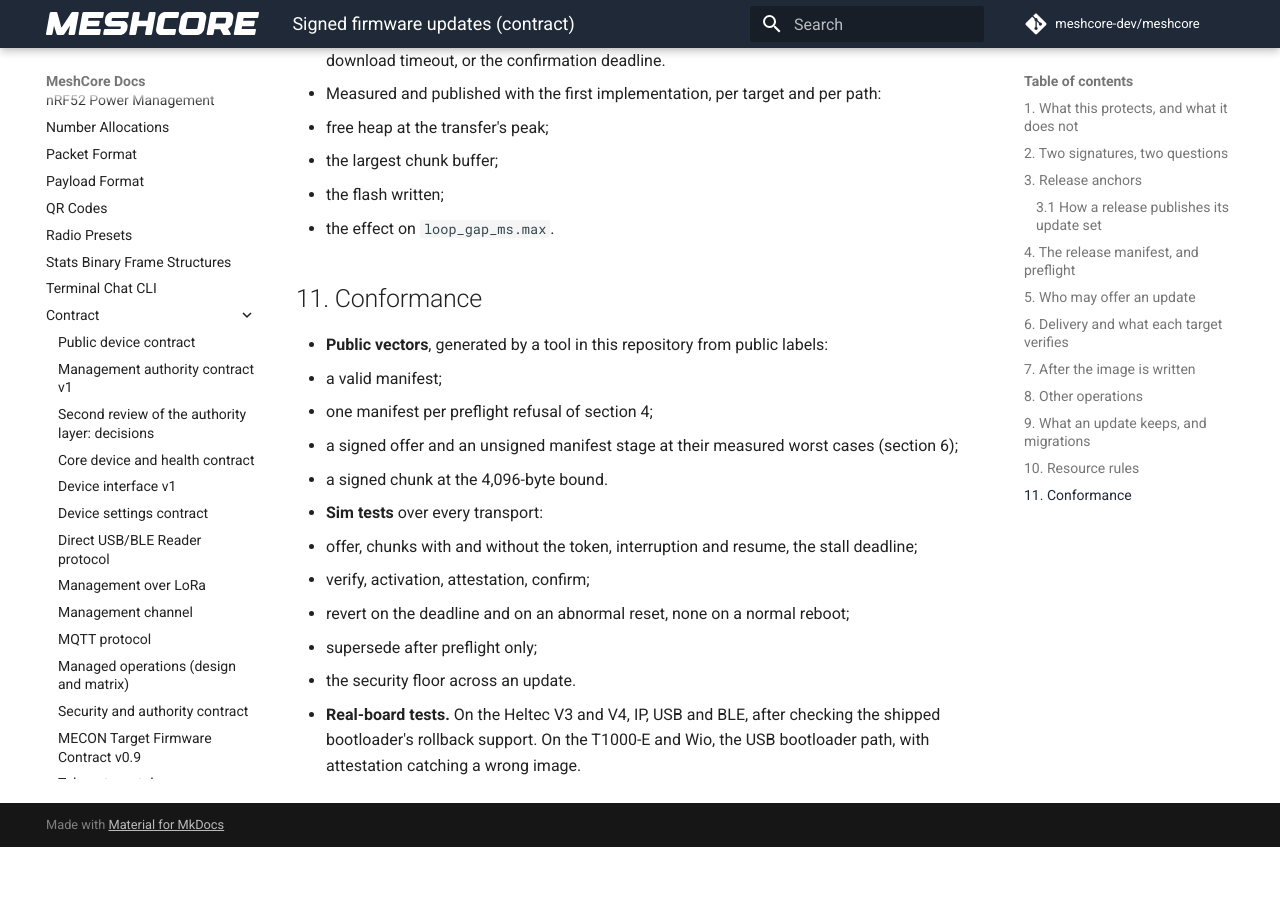
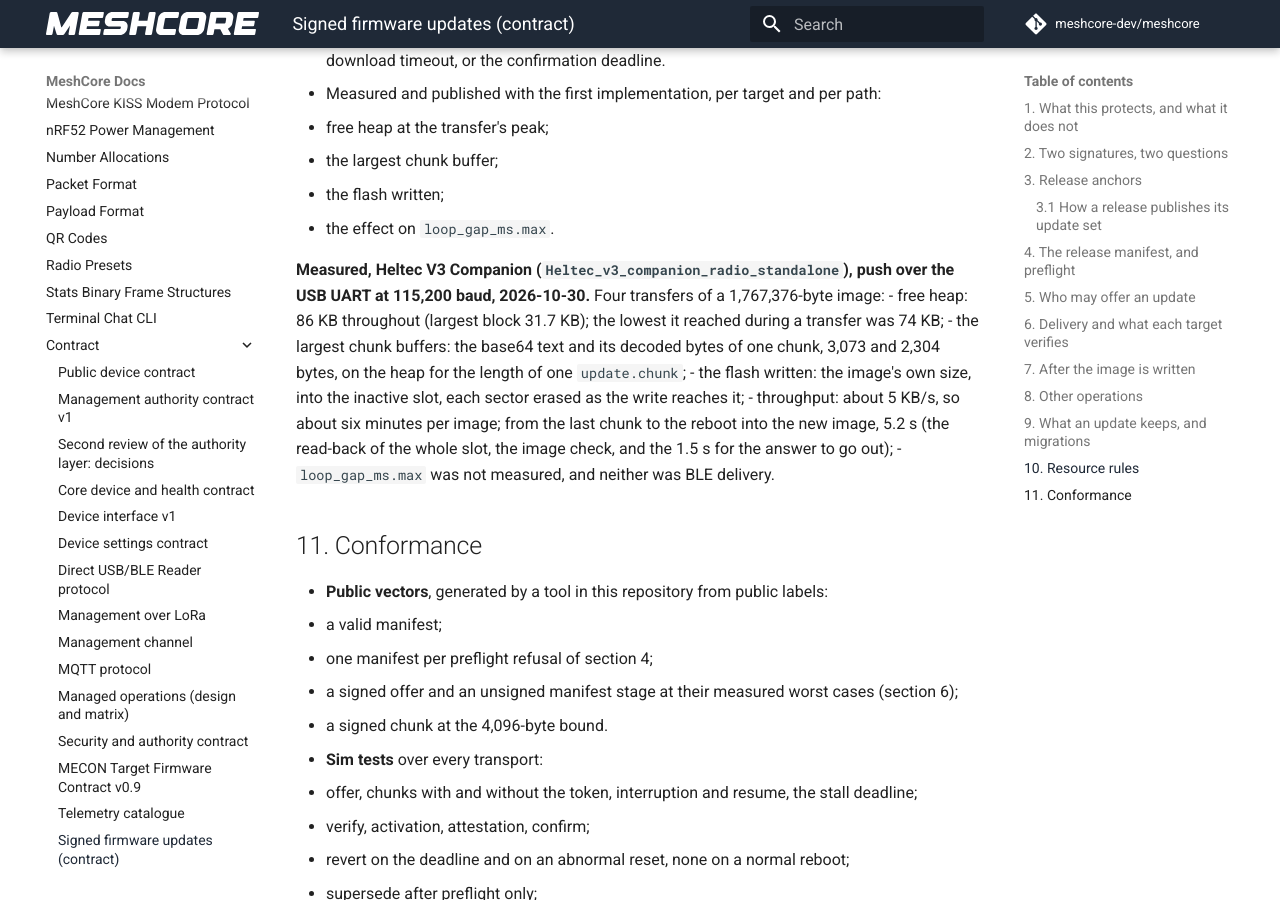
Before and after one commit to hoejriis/mecon-firmware, an MkDocs documentation site: the page built from docs/contract/UPDATES.md, in a window 1280 px wide and 900 px high, scrolled down 11393 px. Built offline with MkDocs 1.6.1 and Material for MkDocs 9.7.7, drawn with Linux system fonts in a browser that asks for light colours; comment, search, counter and statistics services are not loaded; before the commit the page ends 12240 px from its top, so only the background shows below that.

Commit message:
Updates, slice 2: the resource figures measured on a Heltec V3
Section 10 asked for them with the first implementation. Measured during the
hardware proof on v3test; loop_gap_ms.max and BLE delivery were not measured
and the text says so.

Co-Authored-By: Claude Opus 5.5 (1M context) <noreply@anthropic.com>

```diff
--- a/docs/contract/UPDATES.md
+++ b/docs/contract/UPDATES.md
@@ -207,6 +207,13 @@ A revert therefore always finds data the previous image can read. A forced rever
   - the flash written;
   - the effect on `loop_gap_ms.max`.
 
+**Measured, Heltec V3 Companion (`Heltec_v3_companion_radio_standalone`), push over the USB UART at 115,200 baud, 2026-10-30.** Four transfers of a 1,767,376-byte image:
+- free heap: 86 KB throughout (largest block 31.7 KB); the lowest it reached during a transfer was 74 KB;
+- the largest chunk buffers: the base64 text and its decoded bytes of one chunk, 3,073 and 2,304 bytes, on the heap for the length of one `update.chunk`;
+- the flash written: the image's own size, into the inactive slot, each sector erased as the write reaches it;
+- throughput: about 5 KB/s, so about six minutes per image; from the last chunk to the reboot into the new image, 5.2 s (the read-back of the whole slot, the image check, and the 1.5 s for the answer to go out);
+- `loop_gap_ms.max` was not measured, and neither was BLE delivery.
+
 ## 11. Conformance
 
 - **Public vectors**, generated by a tool in this repository from public labels:
```
